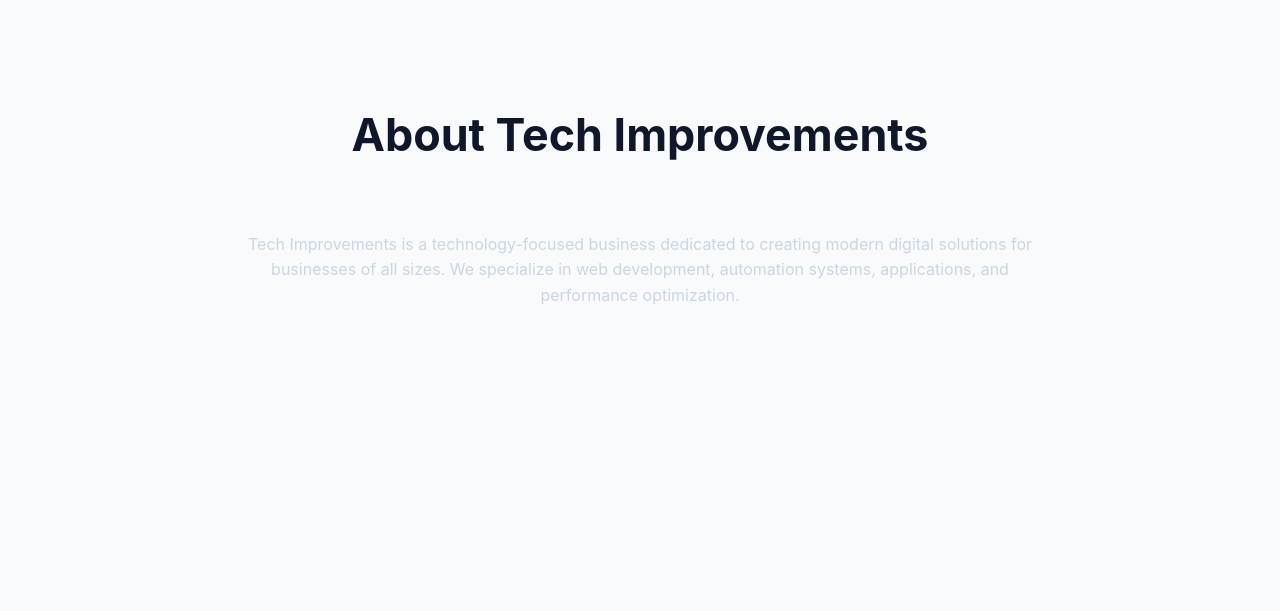
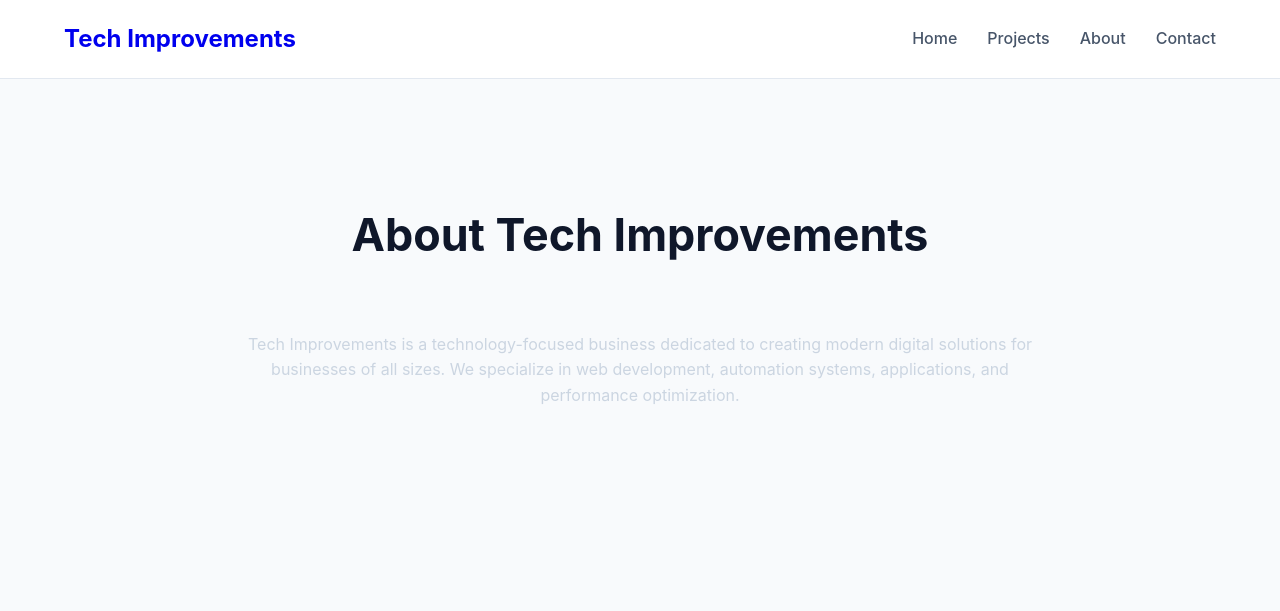
Before and after one commit to rtdoh55/my_website, a plain HTML site: page about.html in a window 1280 px wide. Drawn offline with Linux system fonts and the light colour scheme.

Commit message:
Update about.html

```diff
--- a/about.html
+++ b/about.html
@@ -6,9 +6,30 @@
   <title>About | Tech Improvements</title>
 
   <link rel="stylesheet" href="css/style.css">
+  <script src="js/script.js"></script>
+  <section class="features page-padding">
 </head>
 <body>
+  <nav>
+  <div class="container nav-wrapper">
 
+    <div class="logo">
+      <a href="index.html">Tech Improvements</a>
+    </div>
+
+    <ul class="nav-links">
+      <li><a href="index.html">Home</a></li>
+      <li><a href="projects.html">Projects</a></li>
+      <li><a href="about.html">About</a></li>
+      <li><a href="contact.html">Contact</a></li>
+    </ul>
+
+    <div class="menu-toggle" id="menu-toggle">
+      ☰
+    </div>
+
+  </div>
+</nav>
   <section class="features">
     <div class="container">
 
```
